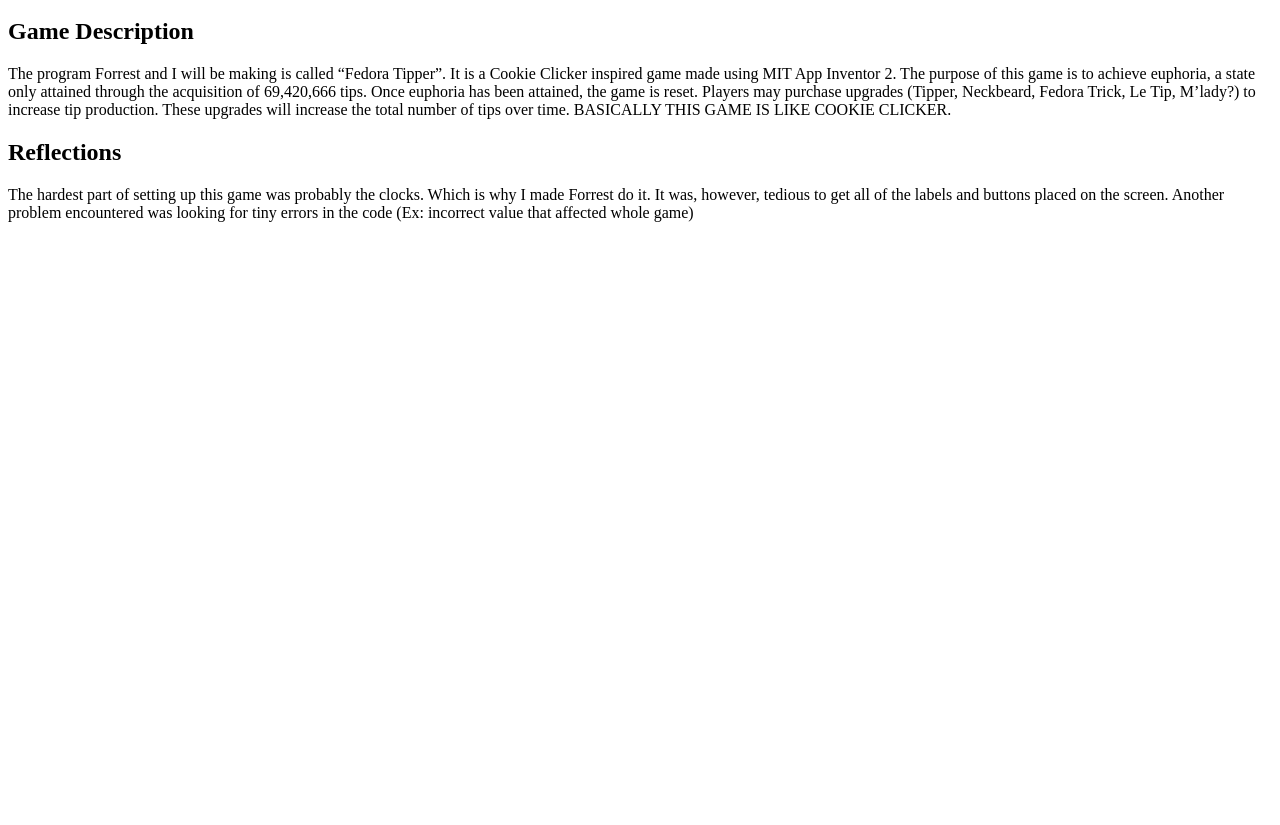
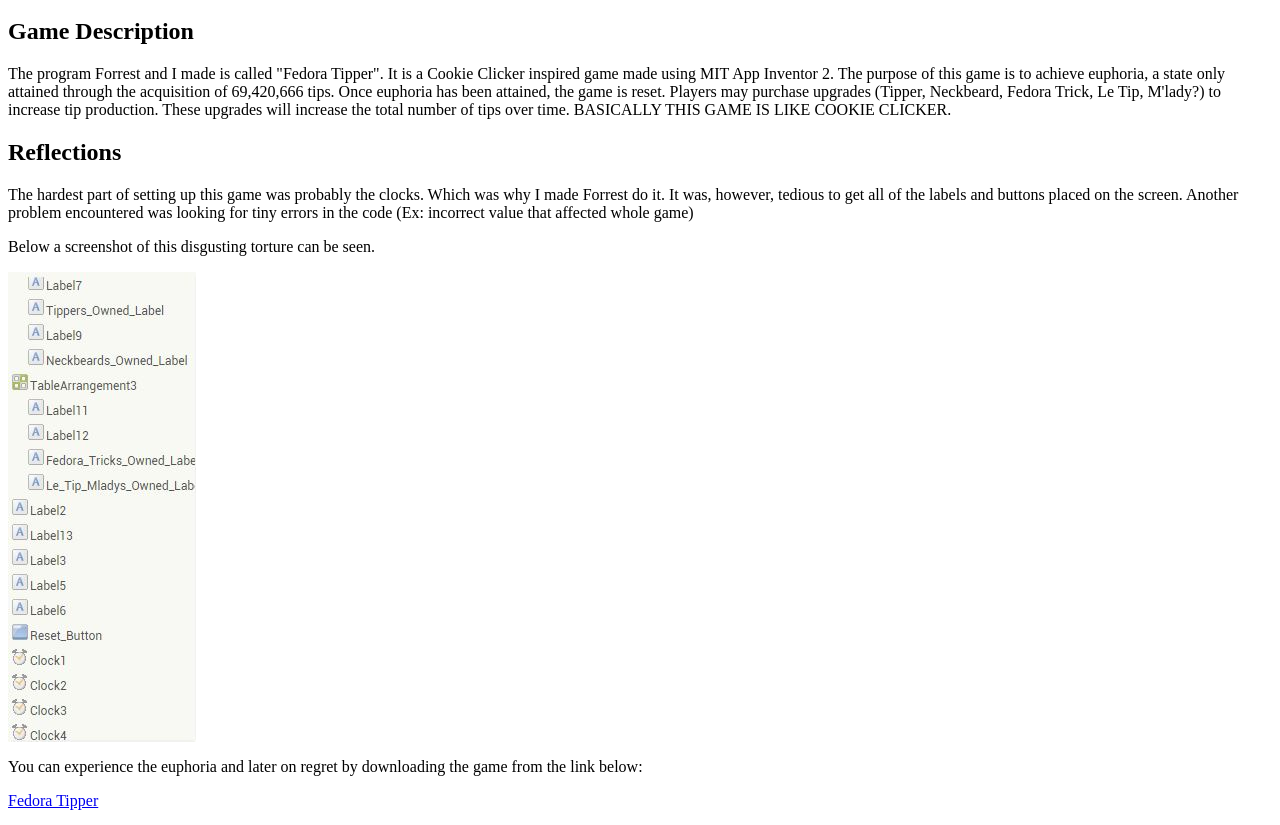
Before and after one commit to IsaDuong/IsaDuong.github.io, a plain HTML site: page android.html in a window 1280 px wide. Shown: the part 48-873 px from the top of the page. Before the commit the page ends 800 px from the top, so only its background shows below. Drawn offline with Linux system fonts and the light colour scheme.

Commit message:
Last Commit

```diff
--- a/android.html
+++ b/android.html
@@ -5,9 +5,16 @@
 <body>
 <h1 style="text-align:center">Fedora Tipper</h1>
 <h2>Game Description</h2>
-	<p>The program Forrest and I will be making is called “Fedora Tipper”. It is a Cookie Clicker inspired game made using MIT App Inventor 2.
-The purpose of this game is to achieve euphoria, a state only attained through the acquisition of 69,420,666 tips. Once euphoria has been attained, the game is reset. Players may purchase upgrades (Tipper, Neckbeard, Fedora Trick, Le Tip, M’lady?) to increase tip production. These upgrades will increase the total number of tips over time. BASICALLY THIS GAME IS LIKE COOKIE CLICKER.</p>
+	<p>The program Forrest and I made is called "Fedora Tipper". It is a Cookie Clicker inspired game made using MIT App Inventor 2.
+The purpose of this game is to achieve euphoria, a state only attained through the acquisition of 69,420,666 tips. Once euphoria has been attained, the game is reset. Players may purchase upgrades (Tipper, Neckbeard, Fedora Trick, Le Tip, M'lady?) to increase tip production. These upgrades will increase the total number of tips over time. BASICALLY THIS GAME IS LIKE COOKIE CLICKER.</p>
 <h2>Reflections</h2>
-	<p>The hardest part of setting up this game was probably the clocks. Which is why I made Forrest do it. It was, however, tedious to get all of the labels and buttons placed on the screen. Another problem encountered was looking for tiny errors in the code (Ex:  incorrect value that affected whole game)</p>
-</body>
+	<p>The hardest part of setting up this game was probably the clocks. Which was why I made Forrest do it. It was, however, tedious to get all of the labels and buttons placed on the screen. Another problem encountered was looking for tiny errors in the code (Ex:  incorrect value that affected whole game)</p>
+	<p>Below a screenshot of this disgusting torture can be seen.</p>
+	<p></p>
+	<img src="disgustinglabelsandshit.jpg" />
+	<p>You can experience the euphoria and later on regret by downloading the game from the link below: </p>
+	<a href="Project.apk">Fedora Tipper</a>
+<p></p>
+<img src="fedoratipperscreenshot.jpg" />
+	</body>
 </html>
```
Also changed, not shown: disgustinglabelsandshit.JPG (added), 1 other file.
